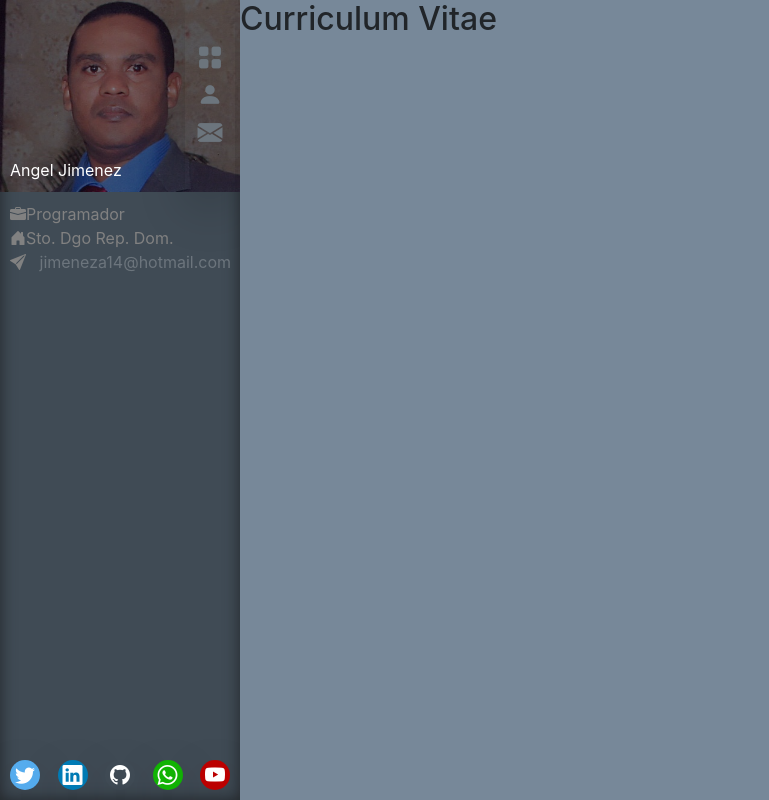
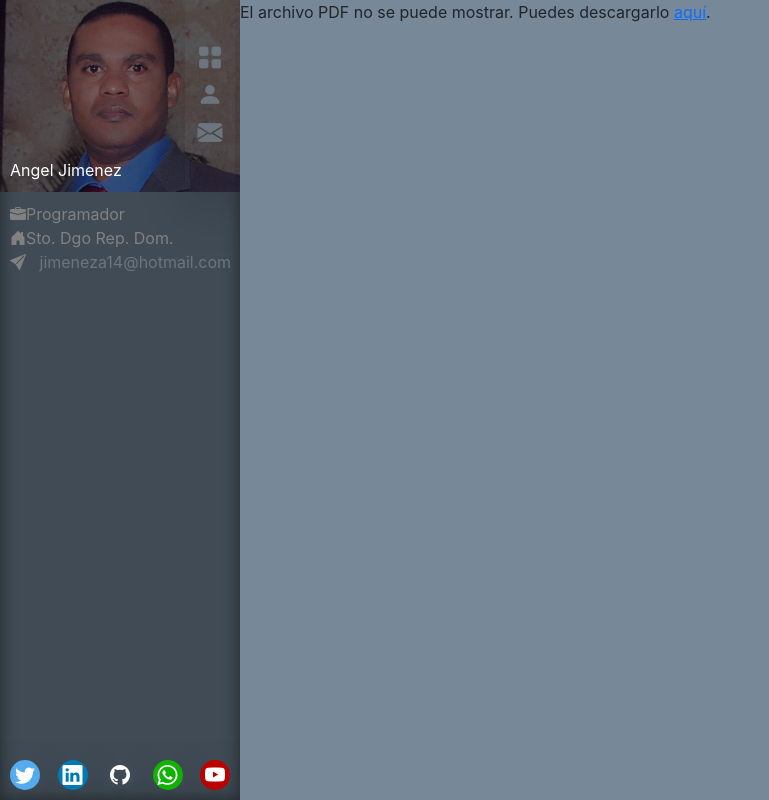
Before and after one commit to jimeneza14/cv, a React (Create React App) app: page /pdfviewer in a window 1280 px wide. Shown: the whole page, without its empty margins (0-769 px from the left). Built offline with nearby package versions, Linux system fonts and the light colour scheme.

Commit message:
Reparar PDFViewer

```diff
--- a/src/App.js
+++ b/src/App.js
@@ -6,7 +6,6 @@ import Portfolio from "./components/Portfolio/Portfolio";
 import AboutMe from "./components/AboutMe/AboutMe";
 import ContactMe from "./components/ContactMe/ContactMe";
 import PDFViewer from "./components/AboutMe/PDFViewer";
-// import HeroSection from "./components/SideNav/HeroSection";
 import "./App.css";
 
 const App = () => {
--- a/src/components/AboutMe/PDFViewer.js
+++ b/src/components/AboutMe/PDFViewer.js
@@ -1,20 +1,40 @@
 import React from 'react';
+import pdf from '../../assets/pdf/cv-esp.pdf';
 
 const PDFViewer = () => {
   return (
-    <div>
-      <h2>Curriculum Vitae</h2>
-      <iframe
-        title="Curriculum Vitae"
+    <div style={{ width: '100%', height: '800px' }}>
+      <object
+        data={pdf}
+        type="application/pdf"
         width="100%"
-        height="450px"
-        src="/cv-esp.pdf"
-        frameborder="0"
+        height="100%"
       >
-        Este navegador no puede mostrar el archivo PDF.
-      </iframe>
+        <p>El archivo PDF no se puede mostrar. Puedes descargarlo <a href="application/pdf">aquí</a>.</p>
+      </object>
     </div>
   );
-}
+};
 
 export default PDFViewer;
+
+// import React from 'react';
+
+// const PDFViewer = () => {
+//   return (
+//     <div>
+//       <h2>Curriculum Vitae</h2>
+//       <iframe
+//         title="Curriculum Vitae"
+//         width="100%"
+//         height="450px"
+//         src="/cv-esp.pdf"
+//         frameborder="0"
+//       >
+//         Este navegador no puede mostrar el archivo PDF.
+//       </iframe>
+//     </div>
+//   );
+// }
+
+// export default PDFViewer;
```
Also changed, not shown: 2 other files (tests, documents, lock files or other folders).
